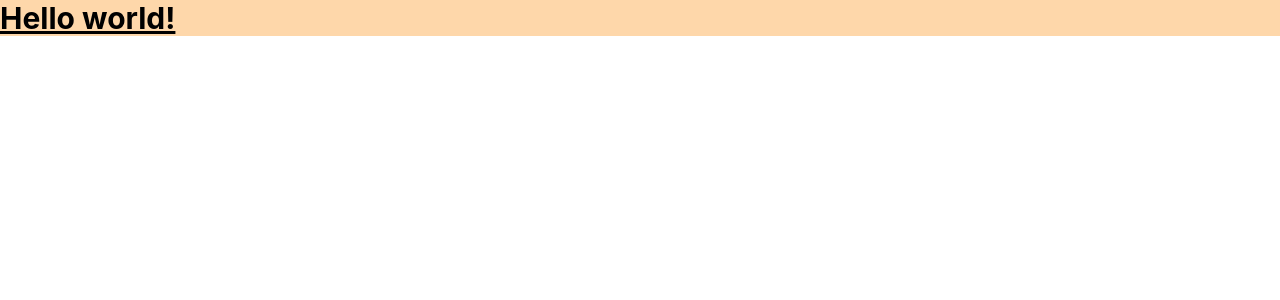
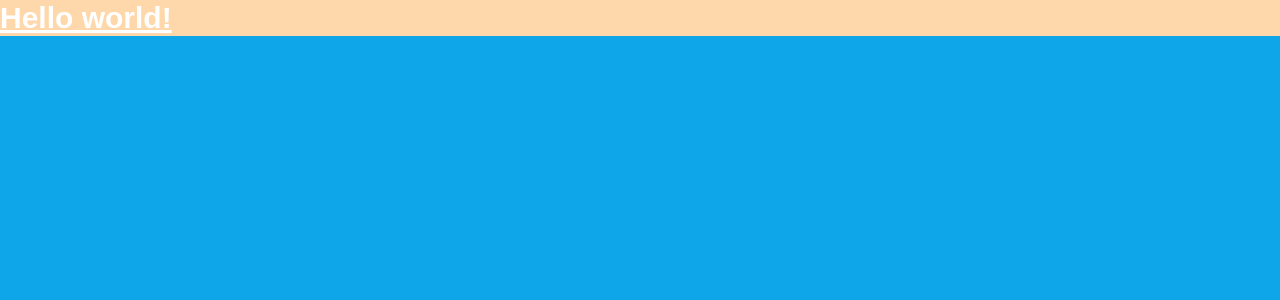
Before and after one commit to TikoCisneros/next-quiz, a Next.js app: page / in a window 1280 px wide. Shown: the top 300 px of the page. Built offline with nearby package versions, Linux system fonts and the light colour scheme.

Commit message:
Configure global styles and create Layout component

```diff
--- /dev/null
+++ b/components/Layout.tsx
@@ -0,0 +1,13 @@
+interface LayoutProps {
+  children: React.ReactNode;
+}
+
+const Layout = ({ children }: LayoutProps) => {
+  return (
+    <div className='flex flex-col w-auto h-auto min-h-screen bg-sky-500 text-white'>
+      {children}
+    </div>
+  );
+};
+
+export default Layout;
--- a/pages/_app.tsx
+++ b/pages/_app.tsx
@@ -1,8 +1,14 @@
-import '../styles/globals.css'
-import type { AppProps } from 'next/app'
+import type { AppProps } from 'next/app';
+import Layout from '../components/Layout';
+
+import '../styles/globals.css';
 
 function MyApp({ Component, pageProps }: AppProps) {
-  return <Component {...pageProps} />
+  return (
+    <Layout>
+      <Component {...pageProps} />
+    </Layout>
+  );
 }
 
-export default MyApp
+export default MyApp;
--- a/styles/globals.css
+++ b/styles/globals.css
@@ -1,15 +1,16 @@
 @tailwind base;
 @tailwind components;
 @tailwind utilities;
+
+@import url('https://fonts.googleapis.com/css2?family=Poppins:wght@100;200;300;400;500;700&display=swap');
 
 html,
 body {
   padding: 0;
   margin: 0;
-  font-family: -apple-system, BlinkMacSystemFont, Segoe UI, Roboto, Oxygen,
-    Ubuntu, Cantarell, Fira Sans, Droid Sans, Helvetica Neue, sans-serif;
 }
 
 * {
   box-sizing: border-box;
+  font-family: 'Poppins', sans-serif;
 }
```
